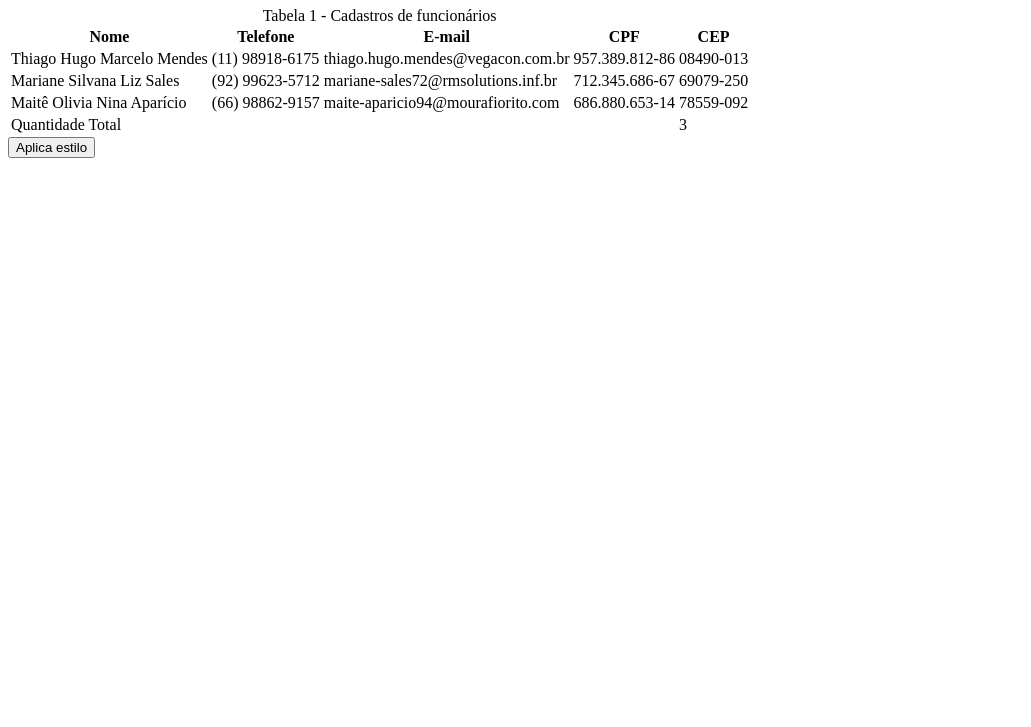
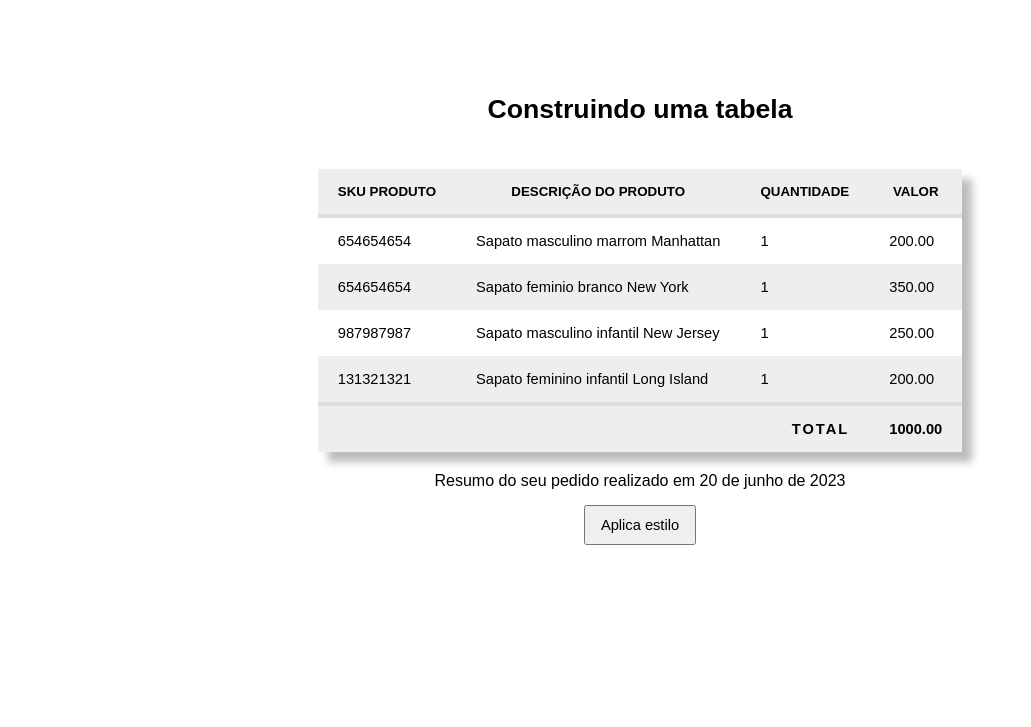
Before and after one commit to JoaoRoccella/tabela-html5, a plain HTML site: page index.html in a window 1280 px wide. Shown: the part 73-800 px from the top of the page, without its empty margins (0-1031 px from the left). Drawn offline with Linux system fonts and the light colour scheme.

Commit message:
Update index.html

```diff
--- a/index.html
+++ b/index.html
@@ -6,59 +6,68 @@
     <meta name="author" content="João Marcos Roccella Alves">
     <meta name="description" content="Um exemplo de tabela criada em HTML5">
     <title>Tabela com HTML5</title>
-    <link id="estiloTabela" rel="stylesheet" href="style.css" disabled>
-    <script>
-
-    </script>
+    <link rel="stylesheet" href="style.css" id="linkEstilos">
 </head>
 <body>
     <h1>Construindo uma tabela</h1>
-    <table> <!-- table => tabela -->
-        <caption>Tabela 1 - Cadastros de funcionários</caption> <!-- legenda/título -->
-        <thead> <!-- thead => table head -->
-            <tr> <!-- tr => table row -->
-                <th>Nome</th> <!-- th => table header -->
-                <th>Telefone</th>
-                <th>E-mail</th>
-                <th>CPF</th>
-                <th>CEP</th>
+    <table>
+        <caption>Resumo do seu pedido realizado em 20 de junho de 2023</caption>
+        <thead> <!-- cabeçalho da tabela -->
+            <tr> <!-- table row => linha -->
+                <th> <!-- table heading => cabeçalhos -->
+                    sku produto
+                </th>
+                <th>descrição do produto</th>
+                <th>quantidade</th>
+                <th>valor</th>
             </tr>
         </thead>
-        <tbody> <!-- tbody => table body -->
+
+        <tbody> <!-- corpo da tabela -->
             <tr>
-                <td>Thiago Hugo Marcelo Mendes</td> <!-- td => table data -->
-                <td>(11) 98918-6175</td>
-                <td>thiago.hugo.mendes@vegacon.com.br</td>
-                <td>957.389.812-86</td>
-                <td>08490-013</td>
+                <td> <!-- table data => dados da tabela -->
+                    654654654
+                </td>
+                <td>Sapato masculino marrom Manhattan</td>
+                <td>1</td>
+                <td>200.00</td>
             </tr>
+
             <tr>
-                <td>Mariane Silvana Liz Sales</td>
-                <td>(92) 99623-5712</td>
-                <td>mariane-sales72@rmsolutions.inf.br</td>
-                <td>712.345.686-67</td>
-                <td>69079-250</td>
+                <td>654654654</td>
+                <td>Sapato feminio branco New York</td>
+                <td>1</td>
+                <td>350.00</td>
             </tr>
+
             <tr>
-                <td>Maitê Olivia Nina Aparício</td>
-                <td>(66) 98862-9157</td>
-                <td>maite-aparicio94@mourafiorito.com</td>
-                <td>686.880.653-14</td>
-                <td>78559-092</td>
+                <td>987987987</td>
+                <td>Sapato masculino infantil New Jersey</td>
+                <td>1</td>
+                <td>250.00</td>
+            </tr>
+
+            <tr>
+                <td>131321321</td>
+                <td>Sapato feminino infantil Long Island</td>
+                <td>1</td>
+                <td>200.00</td>
             </tr>
         </tbody>
-        <tfoot>
+
+        <tfoot> <!-- rodapé da tabela -->
             <tr>
-                <td colspan="4">Quantidade Total</td>
-                <td>3</td>
+                <td colspan="3">TOTAL</td>
+
+                <td>1000.00</td>
             </tr>
         </tfoot>
+
     </table>
     <button type="button" id="botaoEstilo">Aplica estilo</button>
     <script>
-        function alteraEstiloTabela() {
-            const link = document.querySelector('#estiloTabela');
-            const botao = document.querySelector('#botaoEstilo');
+        function toggleEstilos() {
+            const link = document.querySelector('#linkEstilos');
 
             if(link.hasAttribute('disabled')) {
                 link.removeAttribute('disabled');
@@ -70,7 +79,8 @@
             }
         }
 
-        document.querySelector('#botaoEstilo').addEventListener('click', alteraEstiloTabela);
+        const botao = document.querySelector('#botaoEstilo');
+        botao.addEventListener('click', toggleEstilos);
     </script>
 </body>
 </html>
```
